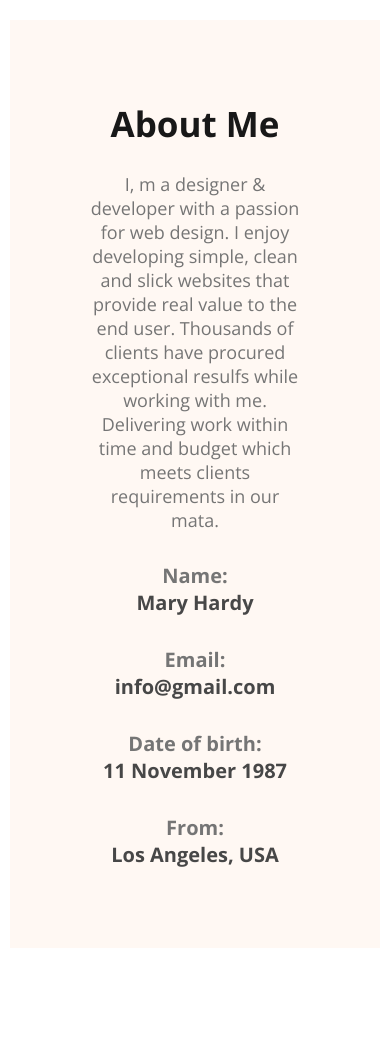
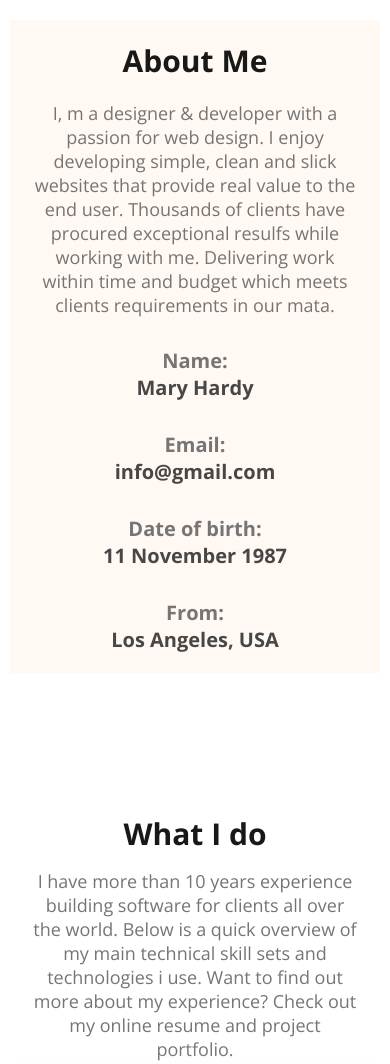
Before and after one commit to for-sifad/04_HERO_DEV_PORTFOLIO, a plain HTML site: page index.html in a window 390 px wide. Shown: the top 1064 px of the page. Drawn offline with nearby package versions, Linux system fonts and the light colour scheme.

Commit message:
make responsive the resume section.

```diff
--- a/index.html
+++ b/index.html
@@ -109,7 +109,7 @@
             </div>
         </section>
 
-        <section class="resume hide">
+        <section class="resume">
             <h2>A summary of My Resume</h2>
             <div class="resume-container">
                 <div class="left-resume">
--- a/style.css
+++ b/style.css
@@ -316,7 +316,16 @@ textarea {
         padding: 20px 10px 120px;
     }
 
-    .about-container .card-parent{
+    .about-container .left-about h2 {
+        font-size: 30px;
+        margin-bottom: 20px;
+    }
+
+    .about-container {
+        padding: 20px;
+    }
+
+    .about-container .card-parent {
         gap: 30px;
     }
 
@@ -333,7 +342,13 @@ textarea {
         margin-bottom: 15px;
     }
 
-    .skills-container .right-skill, .about-container .card-parent {
+    .resume {
+    padding: 50px 20px 100px;
+}
+
+    .skills-container .right-skill,
+    .about-container .card-parent,
+    .resume .resume-container {
         flex-direction: column;
     }
 }
```
